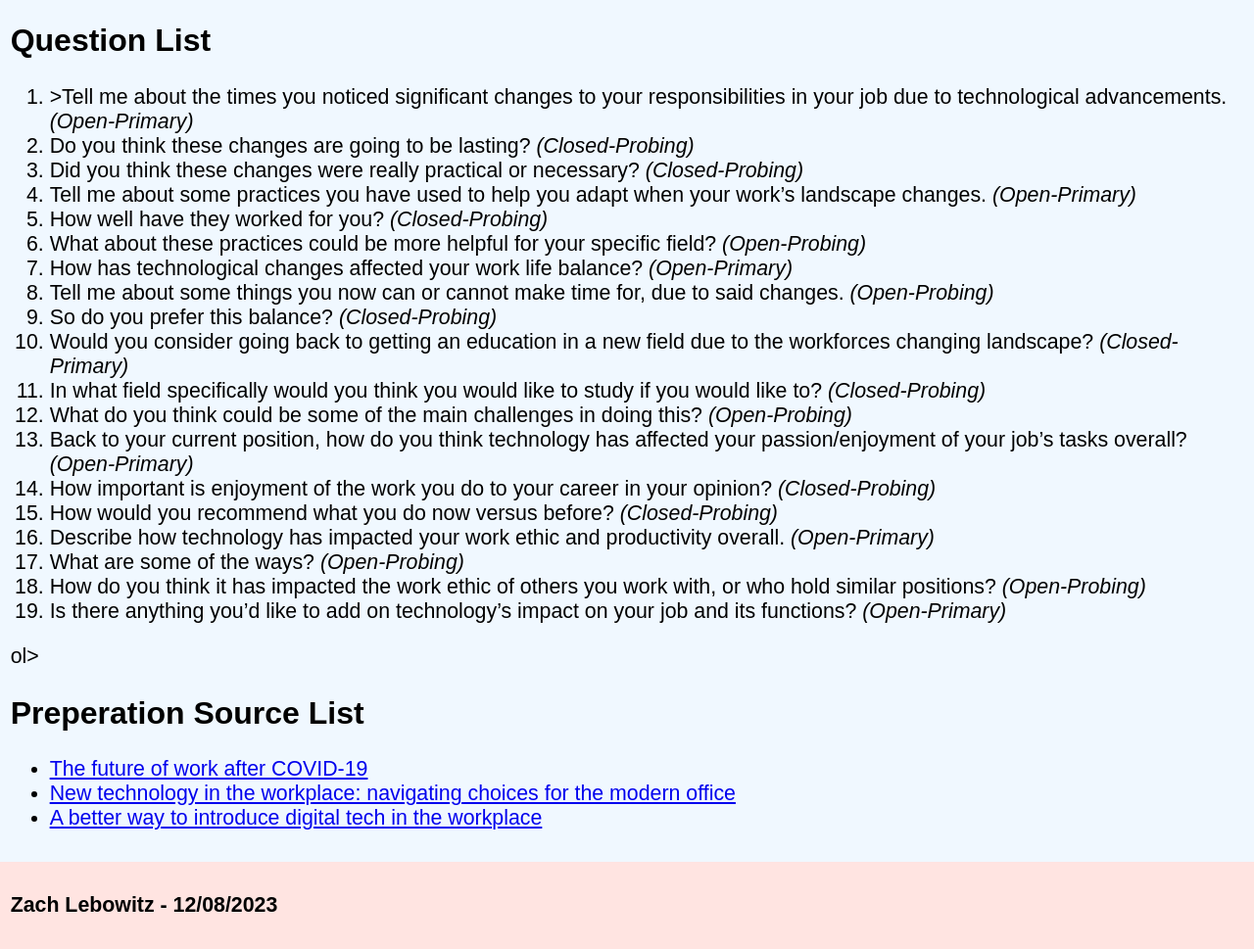
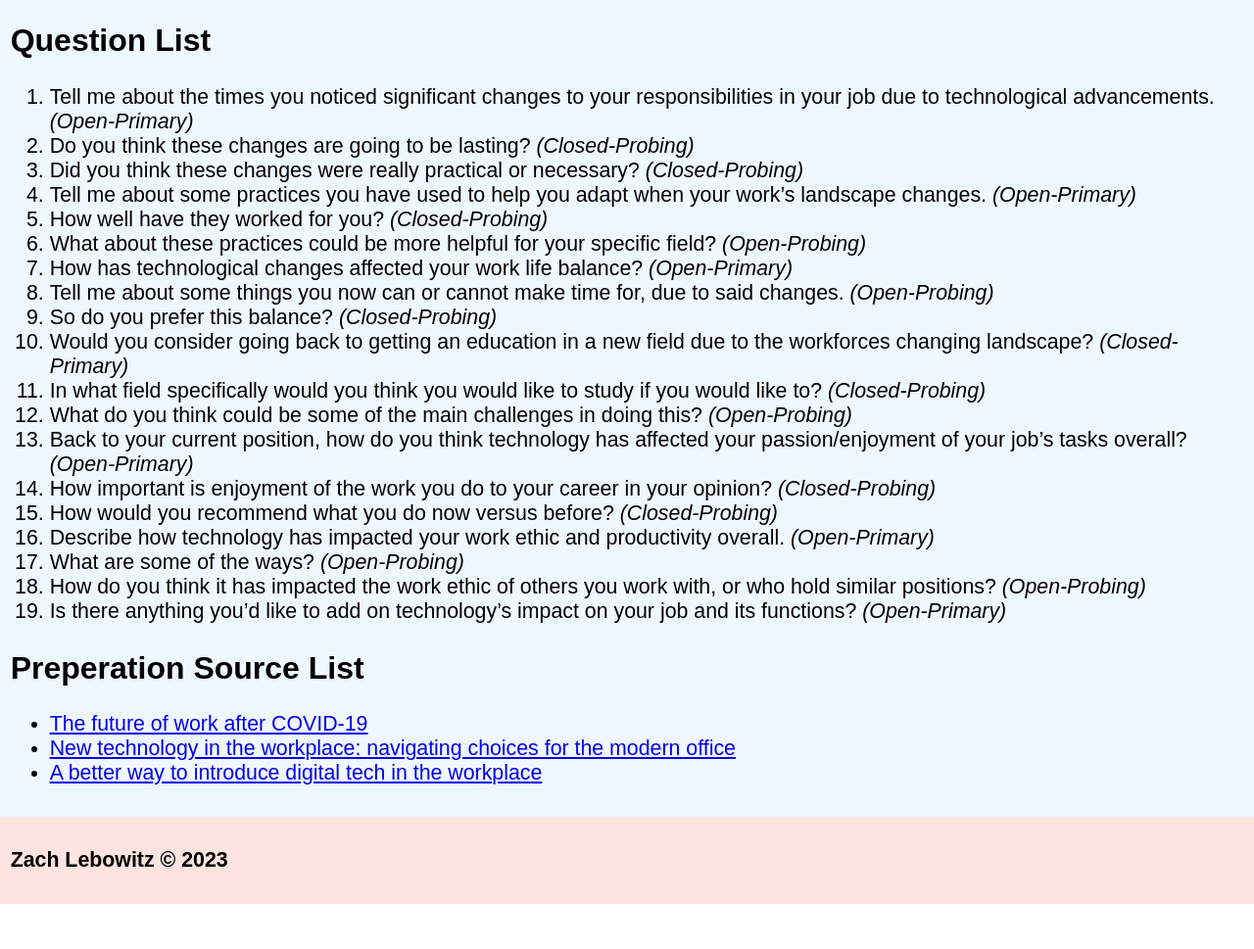
Before and after one commit to ZachLebowitz038/Project-Formatting-with-HTML-and-CSS, a plain HTML site: page index.html in a window 1280 px wide. Shown: the part 2140-3109 px from the top of the page at 98% size. After the commit the page ends 3063 px from the top, so only its background shows below. Drawn offline with Linux system fonts and the light colour scheme.

Commit message:
Update index.html

```diff
--- a/index.html
+++ b/index.html
@@ -80,7 +80,7 @@ felt a bit closed or bipolar. This could be good in some ways, for this provided
 
 <h2>Question List</h2>
 <ol>
-<li>>Tell me about the times you noticed significant changes to your responsibilities in your job due to technological advancements. <i>(Open-Primary)</i></li>
+<li>Tell me about the times you noticed significant changes to your responsibilities in your job due to technological advancements. <i>(Open-Primary)</i></li>
 <li>Do you think these changes are going to be lasting? <i>(Closed-Probing)</i></li>
 <li>Did you think these changes were really practical or necessary? <i>(Closed-Probing)</i> </li>
 <li>Tell me about some practices you have used to help you adapt when your work’s landscape changes. <i>(Open-Primary)</i> </li>
@@ -99,7 +99,7 @@ felt a bit closed or bipolar. This could be good in some ways, for this provided
 <li>What are some of the ways? <i>(Open-Probing)</i></li>
 <li>How do you think it has impacted the work ethic of others you work with, or who hold similar positions? <i>(Open-Probing)</i></li>
 <li>Is there anything you’d like to add on technology’s impact on your job and its functions?  <i>(Open-Primary)</i></li>
-</ol>ol>
+</ol>
 
 <h2>Preperation Source List</h2>
 <ul>
@@ -111,7 +111,7 @@ felt a bit closed or bipolar. This could be good in some ways, for this provided
     </main>
 
 <footer>
-<p><b>Zach Lebowitz - 12/08/2023</b></p>
+<p><b>Zach Lebowitz &copy; 2023</b></p>
 
 
 </footer>
```
